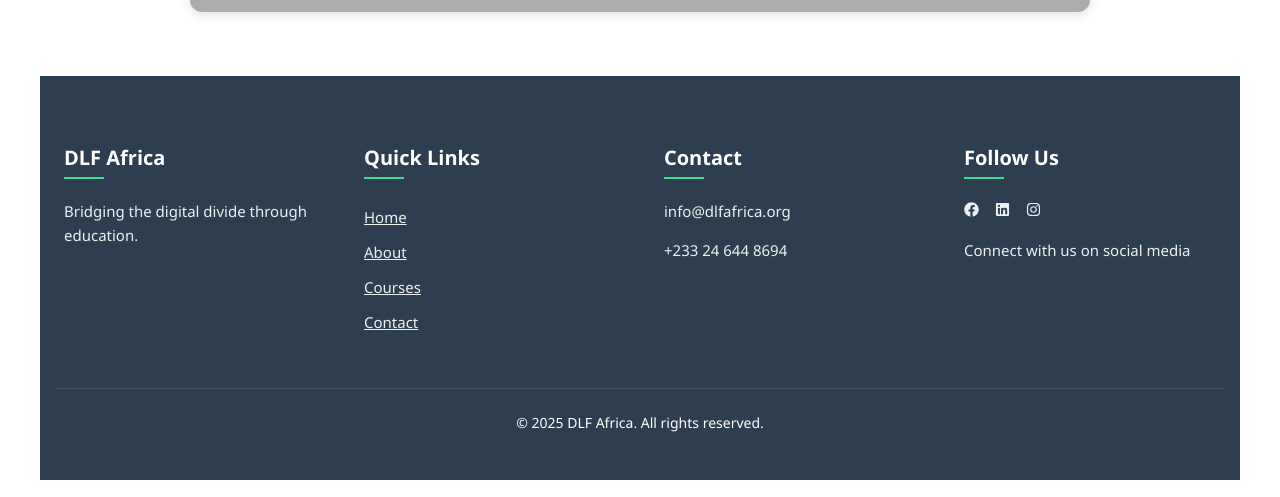
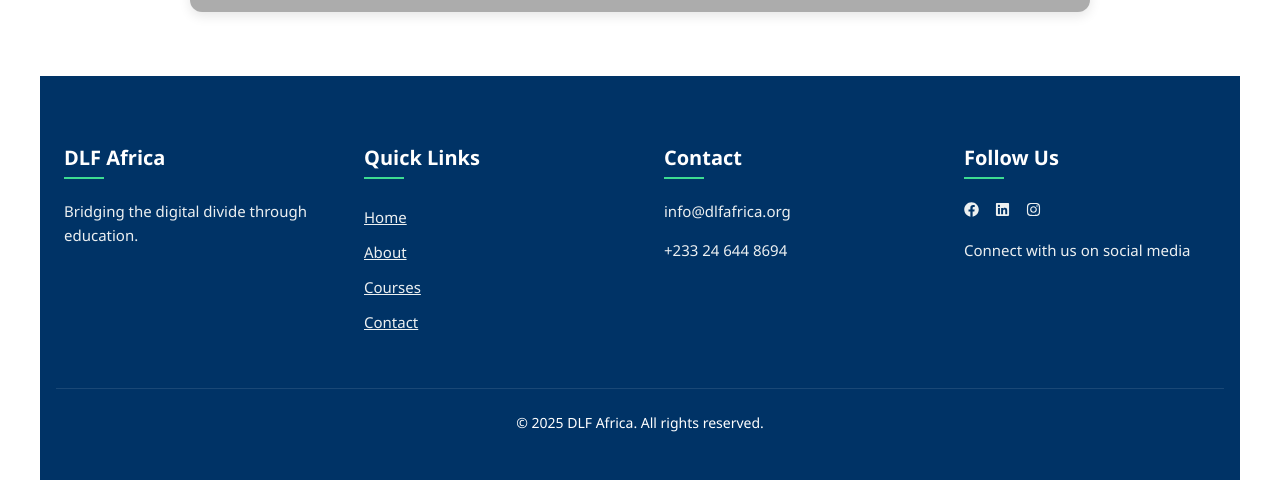
Before and after one commit to Darlington6/dlf-africa, a React (Create React App) app in the folder frontend/: page / in a window 1280 px wide. Shown: the part 607-1104 px from the top of the page. Built offline with nearby package versions, Linux system fonts and the light colour scheme; no server answers; grey boxes are pictures that could not be loaded.

Commit message:
changed background color for the footer to match the navbar

```diff
--- a/frontend/src/components/Footer.css
+++ b/frontend/src/components/Footer.css
@@ -1,6 +1,6 @@
 /* ===== FOOTER BASE STYLES ===== */
 .footer {
-    background-color: #2c3e50;
+    background-color: #003366;
     color: white;
     padding: 3rem 1rem;
     margin-top: 4rem;
```
